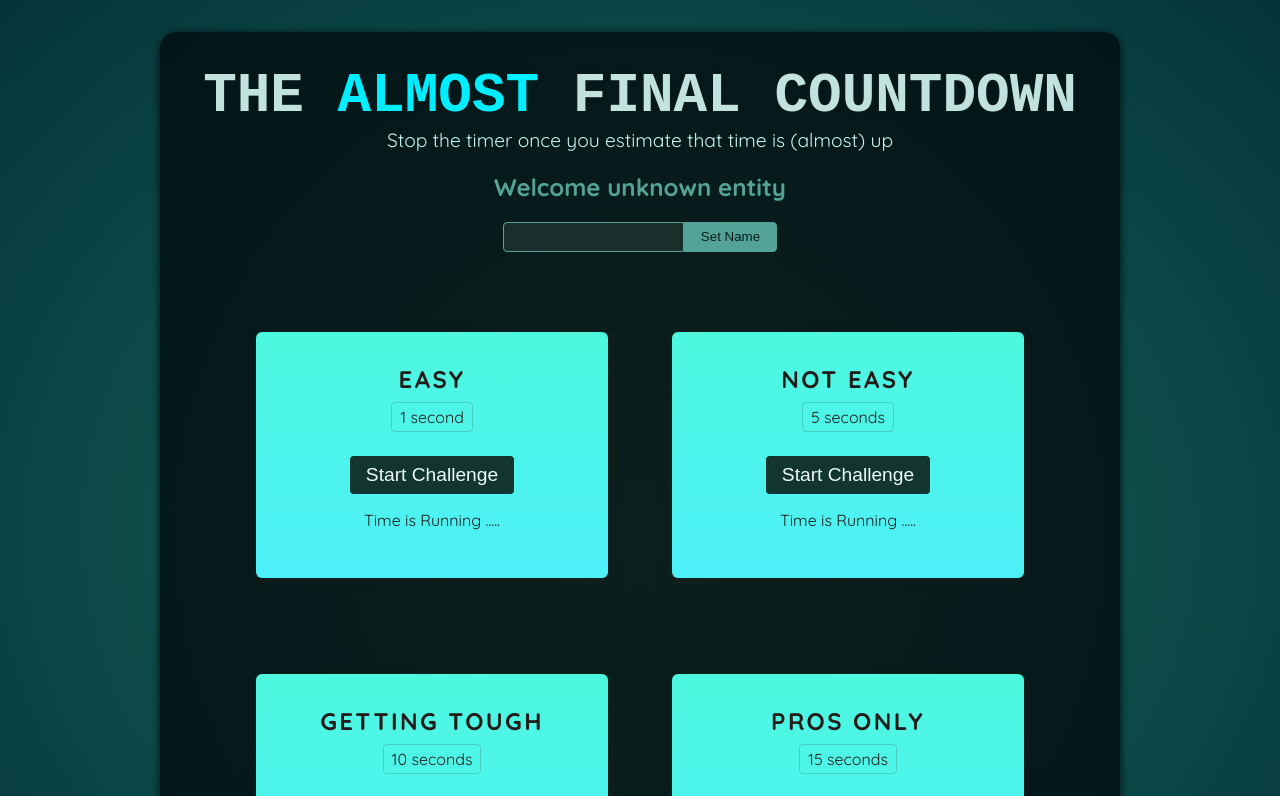
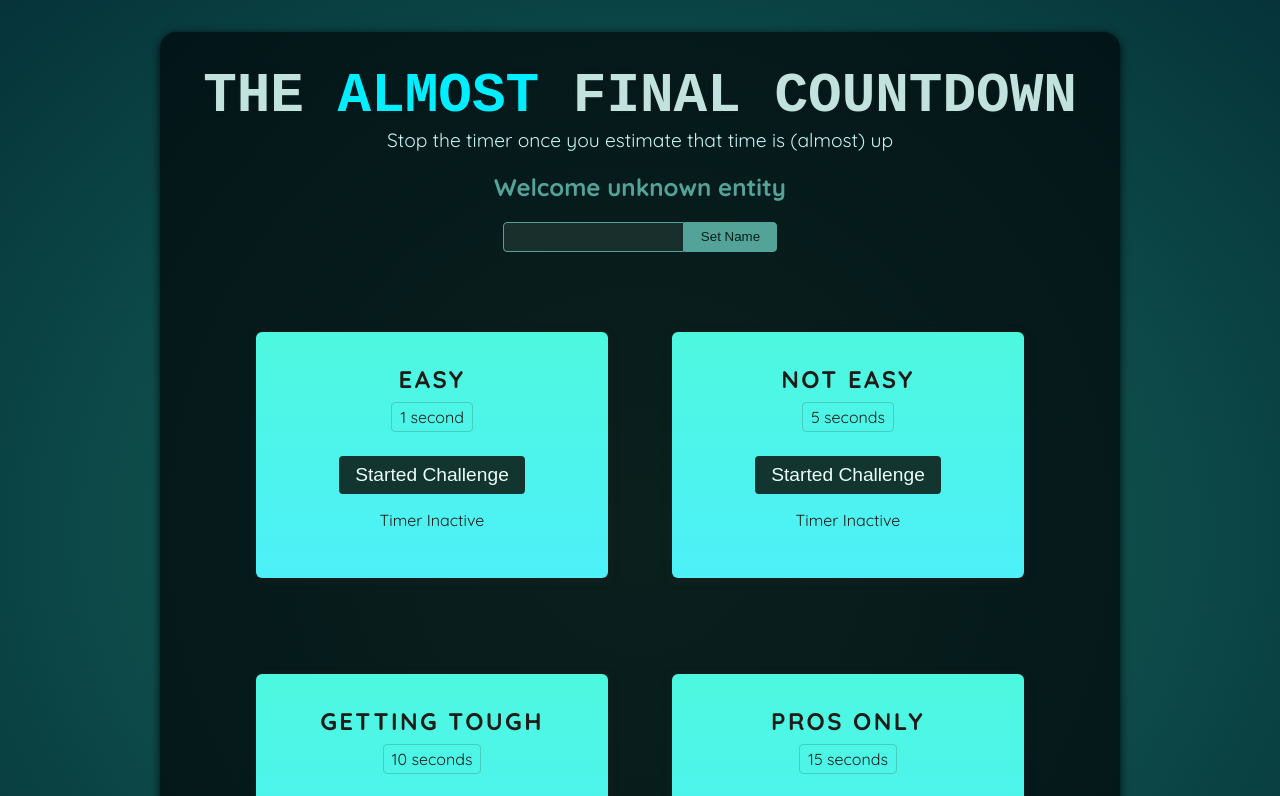
Before and after one commit to thesubodh1/time_challenge, a React (Vite) app: page / in a window 1280 px wide. Shown: the top 796 px of the page. Built offline with nearby package versions, Linux system fonts and the light colour scheme; a web font is replaced by a local one.

Commit message:
More UI features added

```diff
--- a/src/components/TimerChallenge.jsx
+++ b/src/components/TimerChallenge.jsx
@@ -1,11 +1,21 @@
+import { useState } from "react";
+
 export default function TimerChallenge({title,targetTime}) {
+    const [timerExpired,setTimerExpired] = useState(false);
+    const[timerStarted,setTimerStarted]=useState(false);
+
+    function handleStart() {
+        setTimerStarted(true);
+        setTimeout(() => {setTimerExpired(true)},targetTime*1000)
+    }
 
   return <section className="challenge">
     <h2>{title}</h2>
+    {timerExpired && <p>You Lost!</p>}
     <p className="challenge-time">
         {targetTime} second{targetTime>1?'s':''}
     </p>
-    <button>Start Challenge</button>
-    <p className="">Time is Running .....</p>
+    <button onClick={handleStart}>{timerStarted ? 'Stop':'Started'} Challenge</button>
+    <p className={timerStarted ? 'active':undefined}>{timerStarted ? "Time is Running .....":"Timer Inactive"}</p>
   </section>;
 }
```
